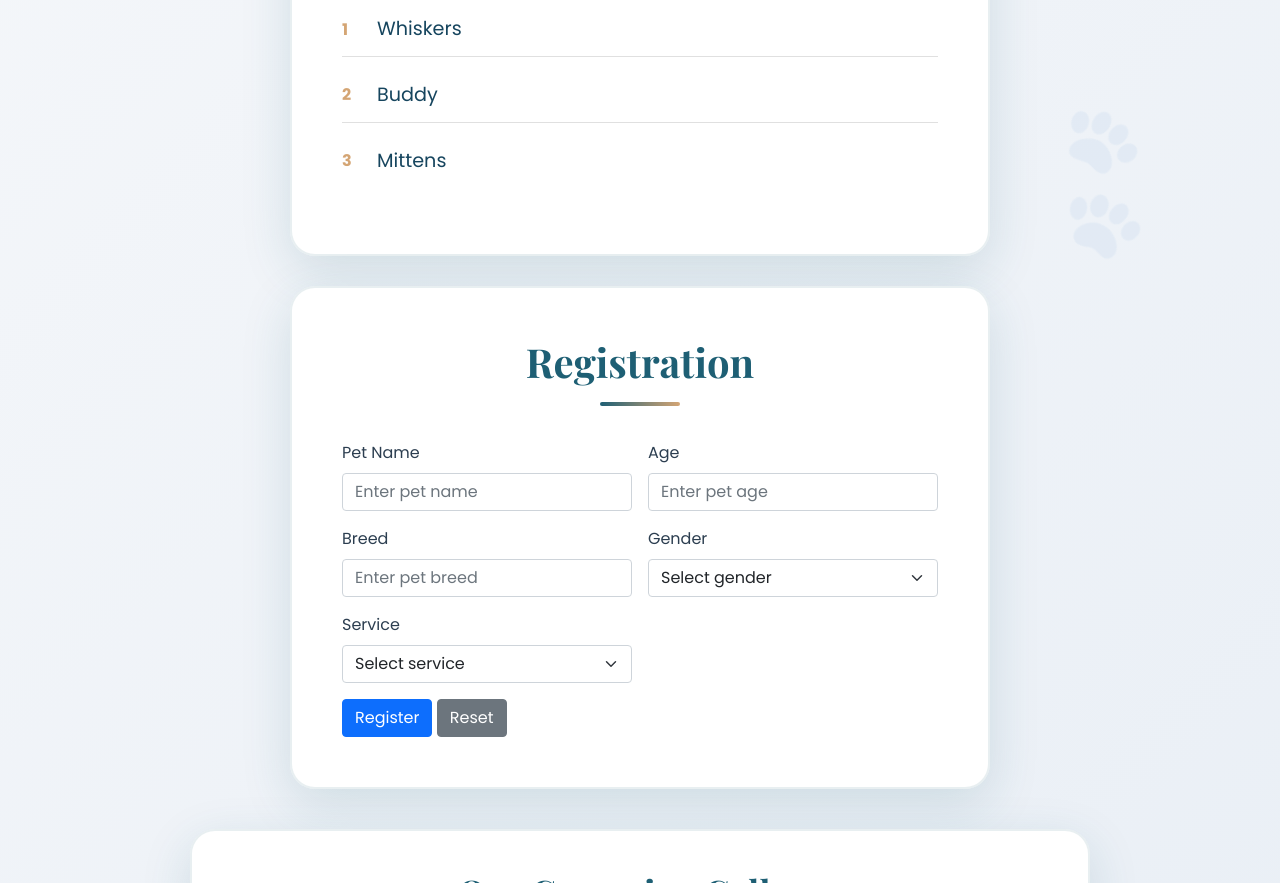
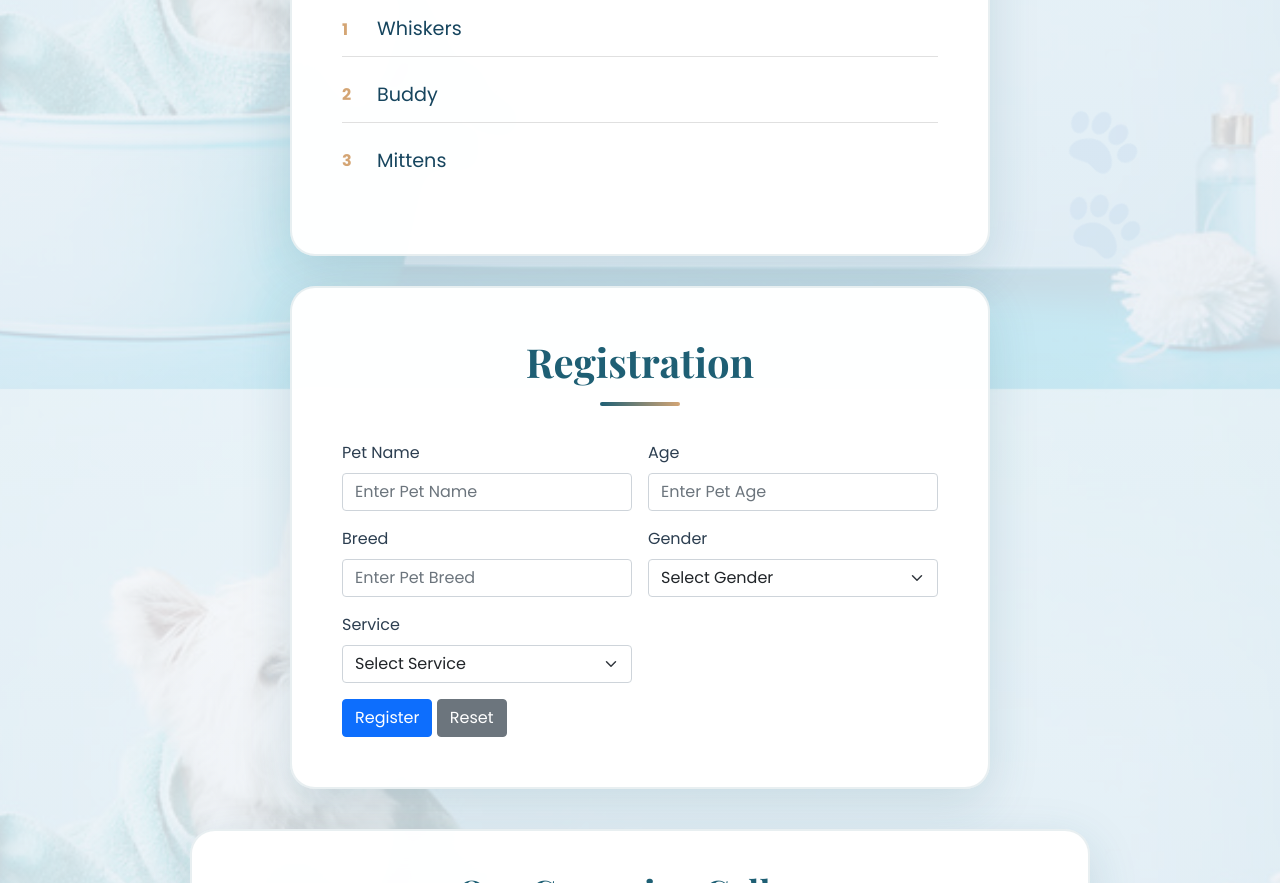
Before and after one commit to RonaldJPerson/FSDI-104-Assignment-1, a plain HTML site: page registration.html in a window 1280 px wide. Shown: the part 411-1294 px from the top of the page. Drawn offline with nearby package versions, Linux system fonts and the light colour scheme.

Commit message:
update #2
background, font and css updates

```diff
--- a/registration.html
+++ b/registration.html
@@ -8,7 +8,7 @@
     <link href="styles/style.css" rel="stylesheet">
     <title>Pet Registration - Puurfect Pet Salon</title>
 </head>
-<body>
+<body class="registration-page">
   <nav class="navbar navbar-expand-lg navbar-light bg-light">
   <div class="container-fluid">
     <a class="navbar-brand" href="index.html">Puurfect Pet Salon</a>
@@ -45,20 +45,20 @@
       <form class="row g-3">
         <div class="col-md-6">
           <label for="petName" class="form-label">Pet Name</label>
-          <input type="text" class="form-control" id="petName" placeholder="Enter pet name" required>
+          <input type="text" class="form-control" id="petName" placeholder="Enter Pet Name" required>
         </div>
         <div class="col-md-6">
           <label for="petAge" class="form-label">Age</label>
-          <input type="number" class="form-control" id="petAge" placeholder="Enter pet age" required>
+          <input type="number" class="form-control" id="petAge" placeholder="Enter Pet Age" required>
         </div>
         <div class="col-md-6">
           <label for="petBreed" class="form-label">Breed</label>
-          <input type="text" class="form-control" id="petBreed" placeholder="Enter pet breed" required>
+          <input type="text" class="form-control" id="petBreed" placeholder="Enter Pet Breed" required>
         </div>
         <div class="col-md-6">
           <label for="petGender" class="form-label">Gender</label>
           <select class="form-select" id="petGender" required>
-            <option selected disabled value="">Select gender</option>
+            <option selected disabled value="">Select Gender</option>
             <option value="Male">Male</option>
             <option value="Female">Female</option>
           </select>
@@ -66,7 +66,7 @@
         <div class="col-md-6">
           <label for="petService" class="form-label">Service</label>
           <select class="form-select" id="petService" required>
-            <option selected disabled value="">Select service</option>
+            <option selected disabled value="">Select Service</option>
             <option value="Grooming">Grooming</option>
             <option value="Bath">Bath</option>
             <option value="Nail Trim">Nail Trim</option>
--- a/styles/style.css
+++ b/styles/style.css
@@ -12,6 +12,21 @@ body {
     padding-top: 72px;
     position: relative;
     overflow-x: hidden;
+}
+
+body.index-page {
+    background: linear-gradient(rgba(245, 247, 250, 0.85), rgba(232, 238, 245, 0.85)),
+                url('../images/360_F_531097423_y1scBnLigyQpMNjLmleTWRh96WmULQo8.jpg') center/cover no-repeat fixed;
+}
+
+body.registration-page {
+    background: linear-gradient(rgba(245, 247, 250, 0.85), rgba(232, 238, 245, 0.85)),
+                url('../images/360_F_531097423_y1scBnLigyQpMNjLmleTWRh96WmULQo8.jpg') center/cover no-repeat fixed;
+}
+
+body.services-page {
+    background: linear-gradient(rgba(245, 247, 250, 0.85), rgba(232, 238, 245, 0.85)),
+                url('../images/360_F_531097423_y1scBnLigyQpMNjLmleTWRh96WmULQo8.jpg') center/cover no-repeat fixed;
 }
 
 body::before {
@@ -218,7 +233,6 @@ footer p {
     margin: 0;
 }
 
-/* Pet Gallery Section */
 .pet-gallery {
     max-width: 900px;
     margin: 40px auto !important;
@@ -291,7 +305,6 @@ footer p {
     text-align: center;
 }
 
-/* Responsive Design */
 @media (max-width: 768px) {
     h1 {
         font-size: 2.2rem;
```
Also changed, not shown: index.html (+1 -1 lines), services.html (+1 -1 lines).
